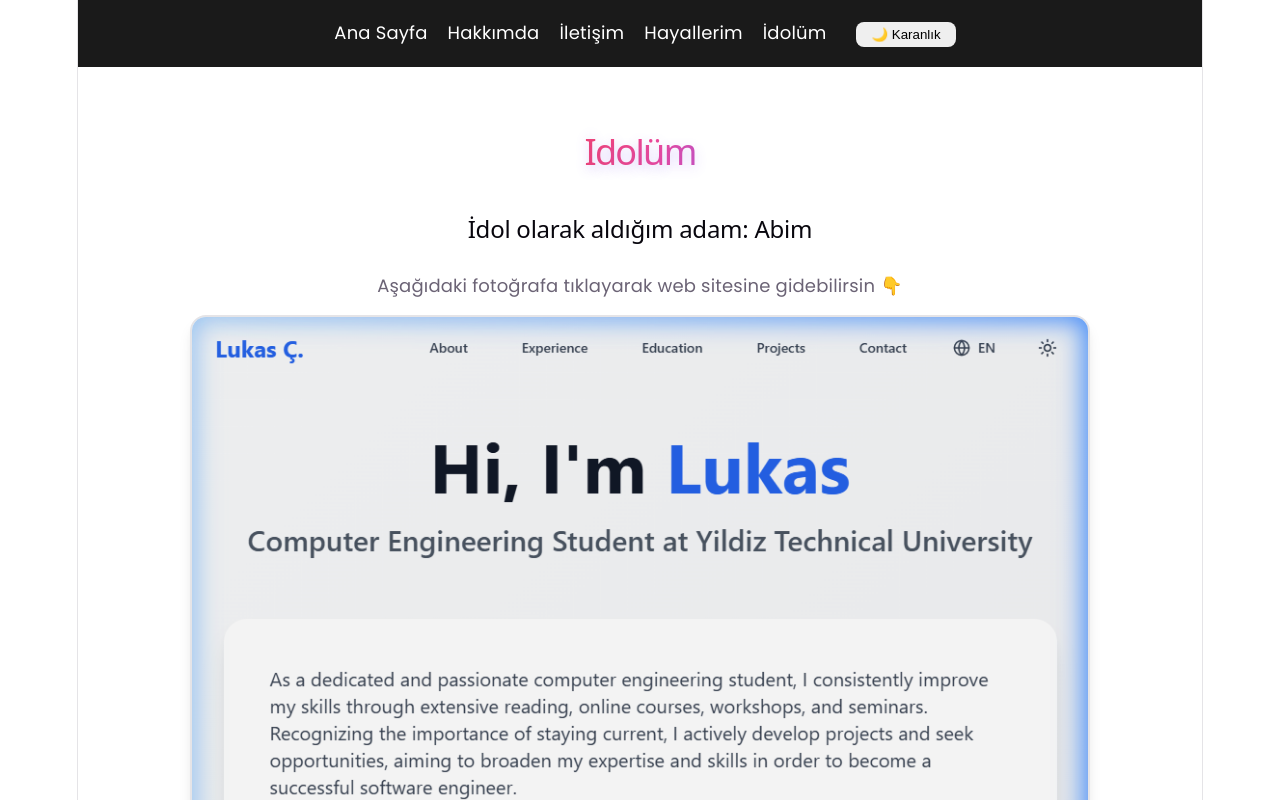
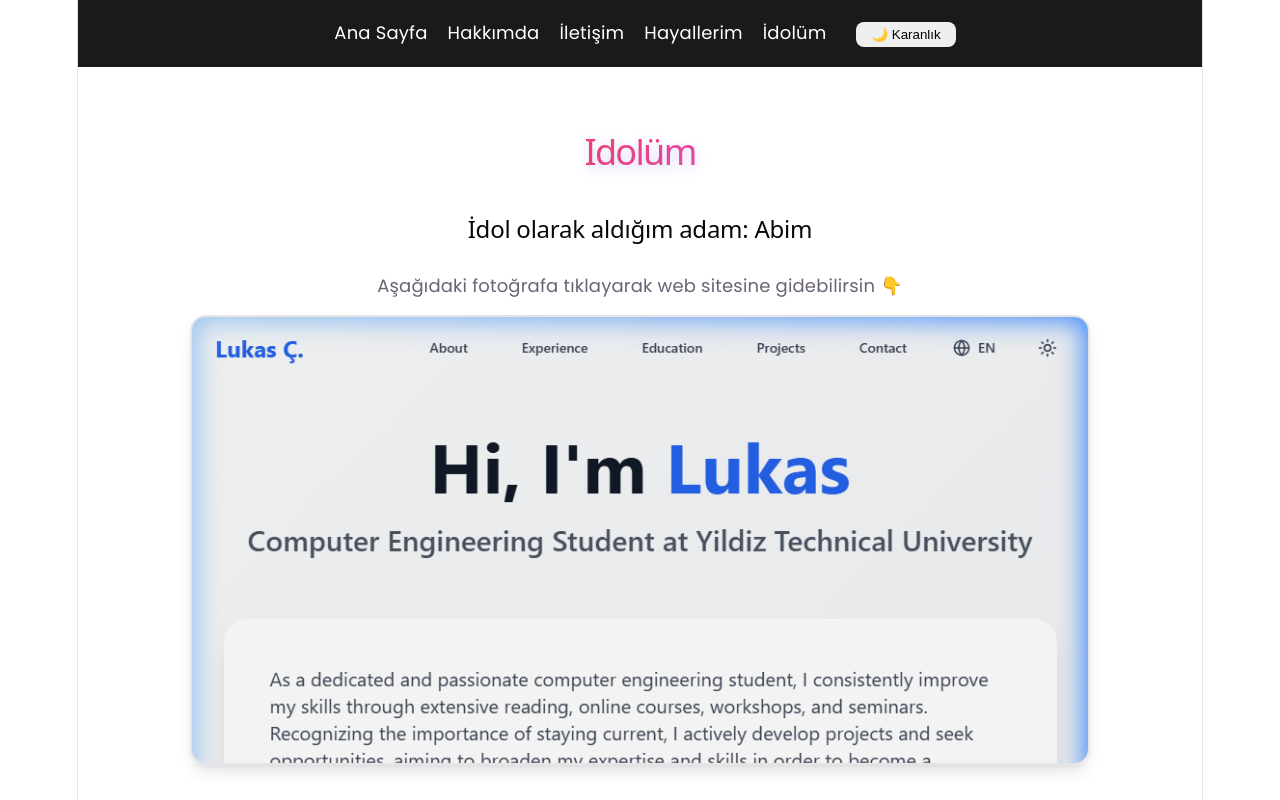
Before and after one commit to arascakici/react-blogum, a React (Vite) app in the folder react-blogum/: page /idolum in a window 1280 px wide. Shown: the top 800 px of the page. Built offline with nearby package versions, Linux system fonts and the light colour scheme.

Commit message:
Idolum sayfasindaki fotografta yer alan alttaki beyaz bosluklar CSS ile kirpildi

```diff
--- a/react-blogum/src/Idolum.jsx
+++ b/react-blogum/src/Idolum.jsx
@@ -16,6 +16,9 @@
           alt="Lukas Cakici Portfolio"
           style={{
             width: '100%',
+            height: '450px',
+            objectFit: 'cover',
+            objectPosition: 'top',
             borderRadius: '16px',
             boxShadow: 'var(--shadow)',
             border: '2px solid var(--border)',
```
